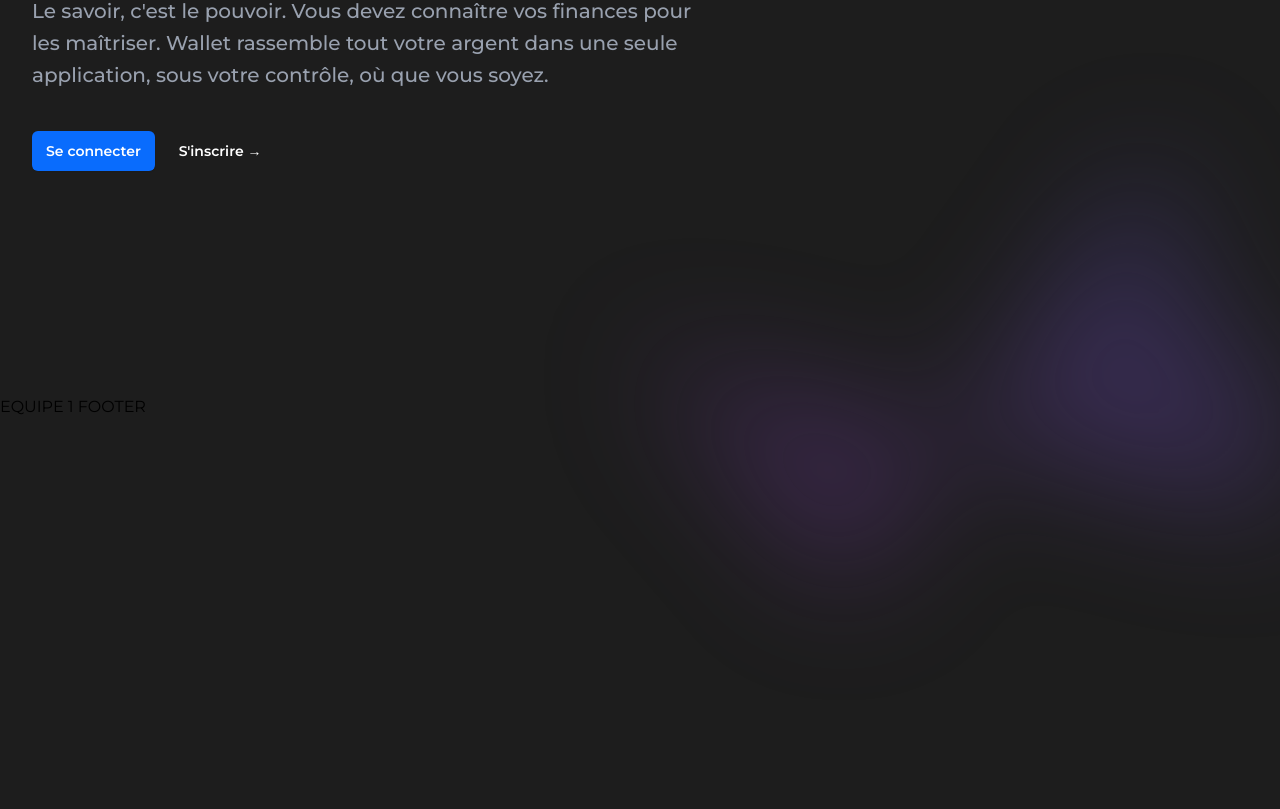
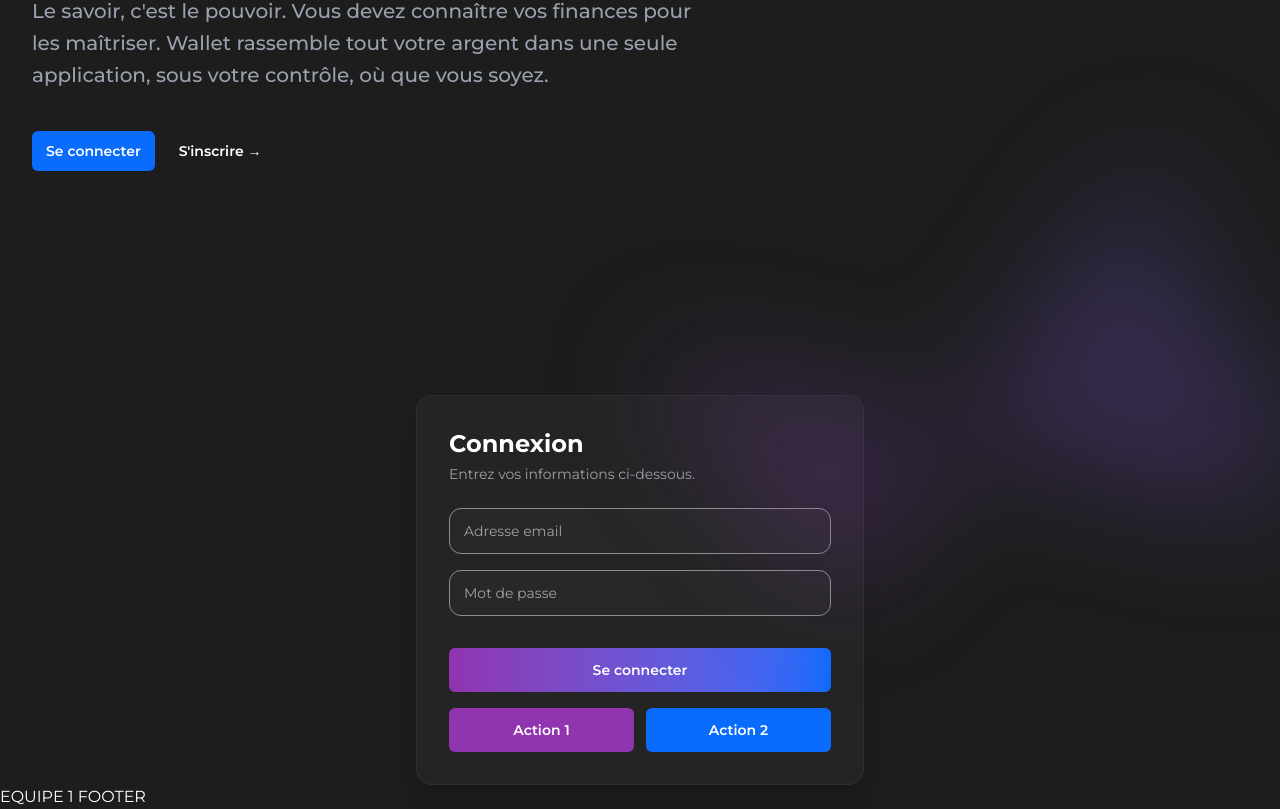
Before and after one commit to JRcard/PS-equipe1, a Vue app: page / in a window 1280 px wide. Shown: the part 525-1334 px from the top of the page. Before the commit the page ends 1118 px from the top, so only its background shows below. Built offline with nearby package versions, Linux system fonts and the light colour scheme.

Commit message:
Intégration des différents éléments visuels avec tailwind pour donné une ligne directrice pour le design de l'application. Ajustement de certaine classe css par le fait même

```diff
--- a/src/assets/styles.css
+++ b/src/assets/styles.css
@@ -1,15 +1,22 @@
 @import "tailwindcss";
 
 @theme {
+  /* Tes couleurs de base */
   --color-principale: #9034b0;
   --color-secondaire: #096cfd;
   --color-background: #1d1d1d;
   --color-text: #ffffff;
   --color-text-secondaire: #a0a1a6;
+
+  /* Nouvelles couleurs ajoutées */
+  --color-card: #242424;
+  --color-input-bg: #282828;
+  --color-input-border: #8e8e8e;
 }
 
 body {
   margin: 0;
   font-family: "Montserrat", sans-serif;
-  background-color: #1d1d1d;
+  background-color: var(--color-background);
+  color: var(--color-text);
 }
--- a/src/components/Home.vue
+++ b/src/components/Home.vue
@@ -74,6 +74,37 @@
       </div>
     </div>
   </div>
+
+  <div class="bg-background text-sm/6 flex items-center justify-center">
+    <!-- card-->
+    <div class="bg-card p-8 rounded-2xl shadow-xl border border-white/5 w-full max-w-md flex flex-col gap-6">
+      <div>
+        <h2 class="text-2xl font-bold mb-1">Connexion</h2>
+        <p class="text-text-secondaire text-sm">Entrez vos informations ci-dessous.</p>
+      </div>
+
+      <!-- imput -->
+      <div class="flex flex-col gap-4">
+        <input type="email" placeholder="Adresse email" class="w-full bg-input-bg border border-input-border text-text placeholder-text-secondaire px-3.5 py-2.5 rounded-xl outline-none transition-all duration-300 focus:border-secondaire focus:ring-1 focus:ring-secondaire" />
+
+        <input type="password" placeholder="Mot de passe" class="w-full bg-input-bg border border-input-border text-text placeholder-text-secondaire px-3.5 py-2.5 rounded-xl outline-none transition-all duration-300 focus:border-secondaire focus:ring-1 focus:ring-secondaire" />
+      </div>
+
+      <!-- boutons -->
+      <div class="flex flex-col gap-4 mt-2">
+        <!-- Bouton dégradé-->
+        <button class="w-full px-3.5 py-2.5 rounded-md font-semibold text-white flex items-center justify-center transition-all duration-300 bg-gradient-to-r from-principale to-secondaire hover:shadow-[0_0_15px_#9034b080,0_0_15px_#096cfd80]">Se connecter</button>
+
+        <div class="flex gap-3">
+          <!-- bouton couelur principale -->
+          <button class="w-full px-3.5 py-2.5 rounded-md font-semibold text-white flex items-center justify-center transition-all duration-300 bg-principale hover:opacity-80 hover:shadow-[0_0_15px_#9034b066]">Action 1</button>
+
+          <!-- Bouton couleur secondaire -->
+          <button class="w-full px-3.5 py-2.5 rounded-md font-semibold text-white flex items-center justify-center transition-all duration-300 bg-secondaire hover:opacity-80 hover:shadow-[0_0_15px_#096cfd66]">Action 2</button>
+        </div>
+      </div>
+    </div>
+  </div>
 </template>
 
 <script>
```
